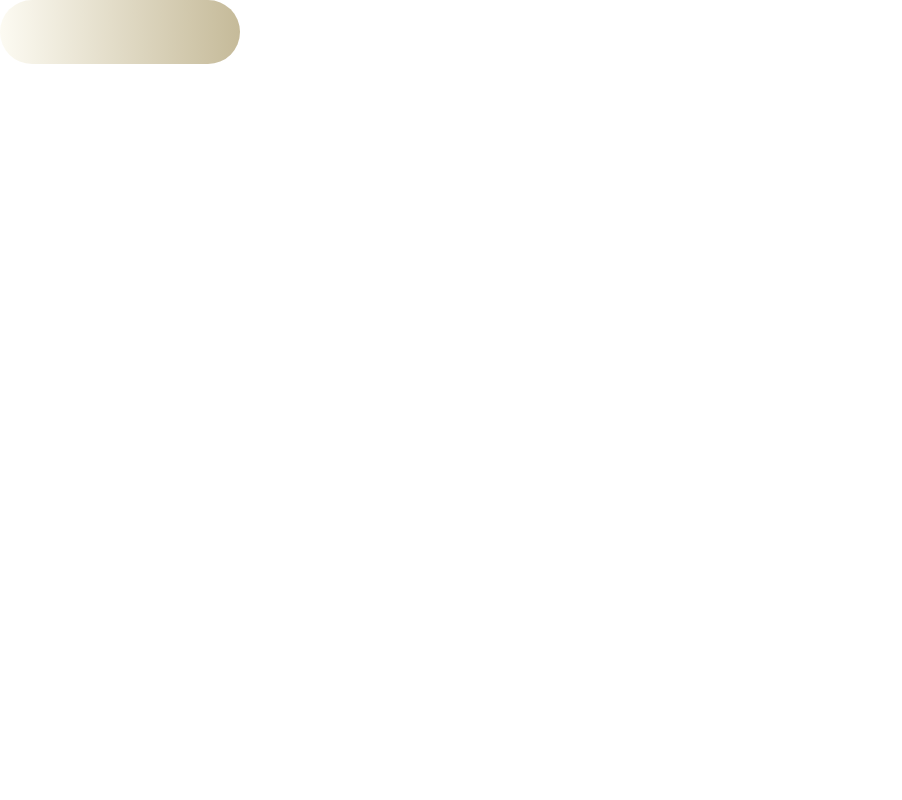
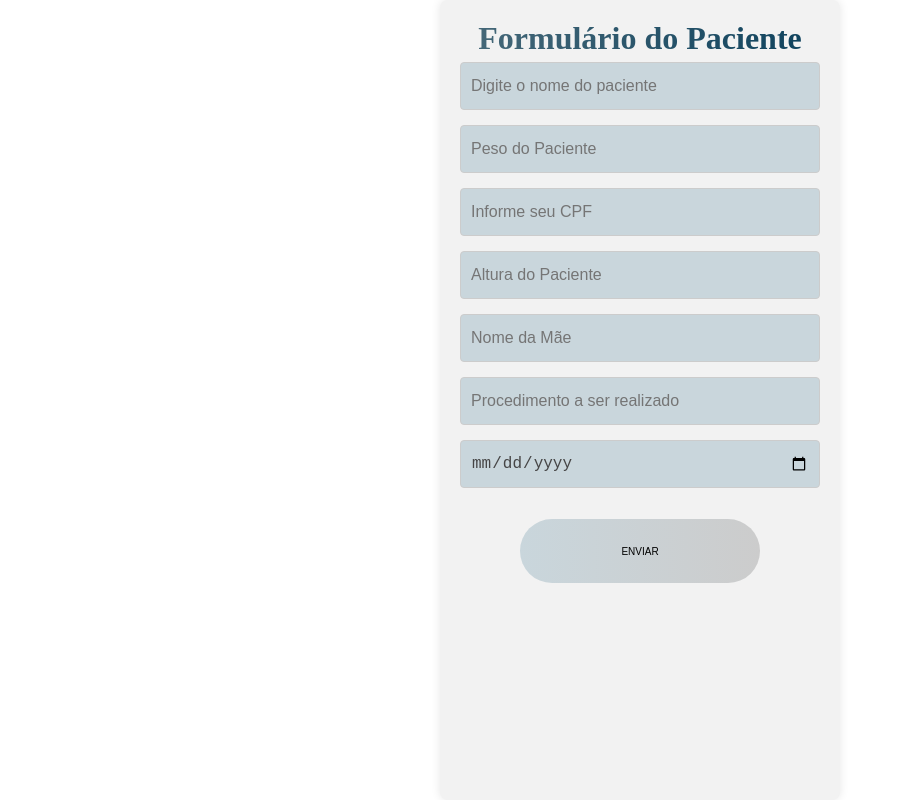
Before and after one commit to gooncalvesgaby/patient-form, a React (Vite) app: page / in a window 1280 px wide. Shown: the whole page, without its empty margins (0-902 px from the left). Built offline with nearby package versions, Linux system fonts and the light colour scheme.

Commit message:
ajustes finais de estilização

```diff
--- a/src/App.jsx
+++ b/src/App.jsx
@@ -1,6 +1,6 @@
 import { createGlobalStyle } from "styled-components"
-// import Form from "./Components/Form/form.jsx"
-import Button from "./Components/Button/button.jsx"
+import Form from "./Components/Form/form.jsx"
+
 
 const GlobalStyle = createGlobalStyle`
 *{
@@ -15,8 +15,7 @@ function App() {
   return (
     <>
     <GlobalStyle/>
-    {/* <Form/> */}
-    <Button/>
+    <Form/>
     </>
   )
 }
--- a/src/Components/Button/button.jsx
+++ b/src/Components/Button/button.jsx
@@ -1,6 +1,6 @@
 import * as S from "./buttonStyle.jsx"
 
-function Button(props) {
+function Button( props) {
     return (
         <>
         <S.Button>{props.text}</S.Button>
--- a/src/Components/Button/buttonStyle.jsx
+++ b/src/Components/Button/buttonStyle.jsx
@@ -5,7 +5,8 @@ width: 15rem;
 height: 8vh;
 color: black;
 border-radius: 6vh;
-background: linear-gradient(89deg, #eddf9e21, #c5ba99);
+background: linear-gradient(89deg, #c9d6dc, #CCC);
 border: none;
 font-size: 10px;
+cursor: pointer;
 `
--- a/src/Components/Form/form.jsx
+++ b/src/Components/Form/form.jsx
@@ -1,9 +1,11 @@
 import * as S from "./formStyle.jsx"
 import Input from "../Input/input.jsx"
+import Button from "../Button/button.jsx"
 
 function Form() {
     return (
         <S.Form>
+            <S.H1>Formulário do Paciente</S.H1>
             <div>
                 <Input type="text" placeholderText="Digite o nome do paciente"></Input>
                 <Input type="number" placeholderText="Peso do Paciente"></Input>
@@ -13,6 +15,9 @@ function Form() {
                 <Input type="text" placeholderText="Procedimento a ser realizado"></Input>
                 <Input type="date" placeholderText="Data de nascimento"></Input>
             </div>
+            <S.Div>
+                <Button text="ENVIAR" />
+            </S.Div>
         </S.Form>
     )
 }
--- a/src/Components/Form/formStyle.jsx
+++ b/src/Components/Form/formStyle.jsx
@@ -9,3 +9,19 @@ border-radius: 8px;
 box-shadow: 0 0 10px rgba(0, 0, 0, 0.1);
 height: 100vh;
 `
+
+export const Div = styled.div`
+display: flex;
+justify-content: center;
+margin-top: 1rem;
+`
+
+export const H1 = styled.h1`
+font-weight: bold;
+background: linear-gradient(90deg, #476979, #0e425d);
+background-clip: text;
+color: transparent;
+display: flex;
+justify-content: center;
+margin-bottom: 5px;
+`
```
